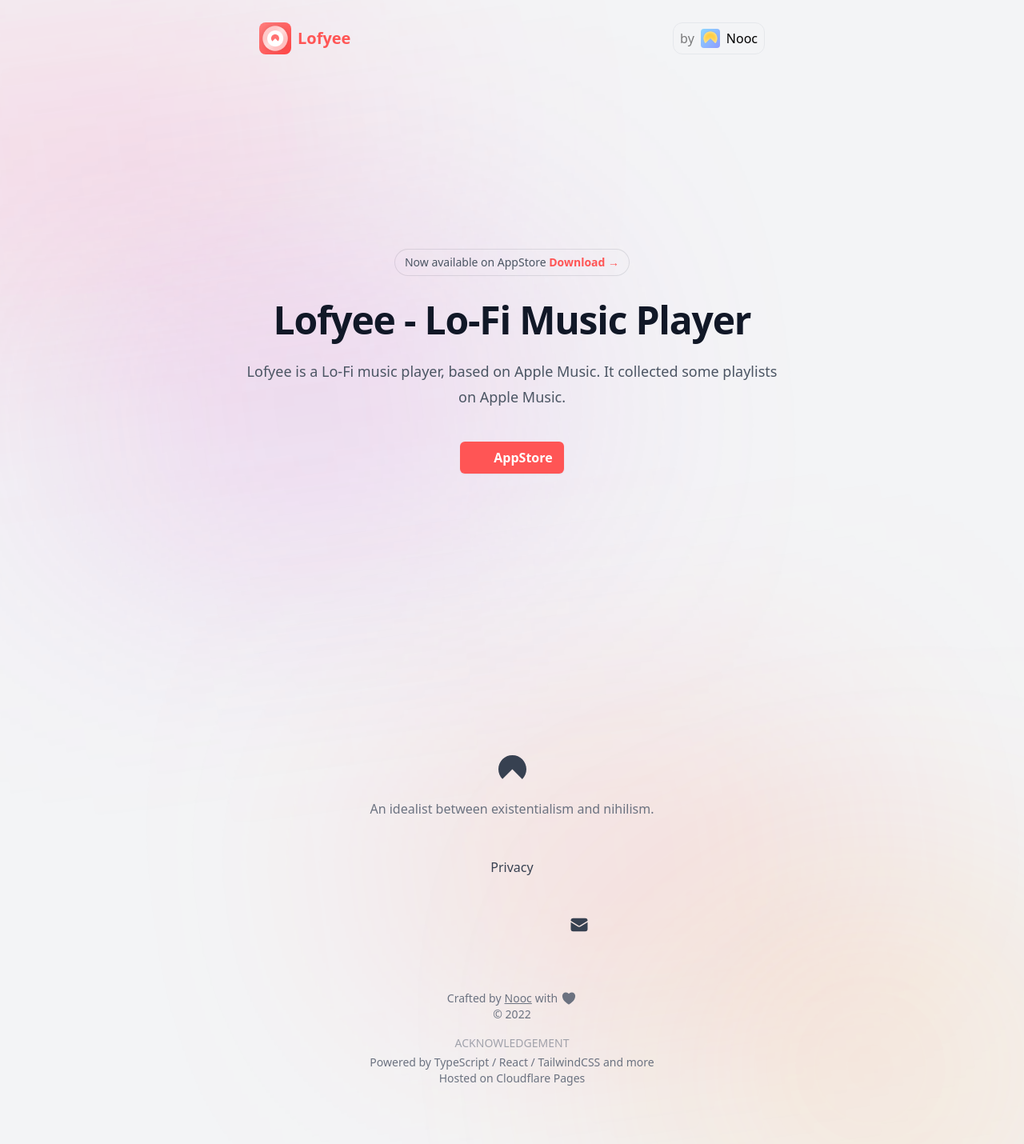
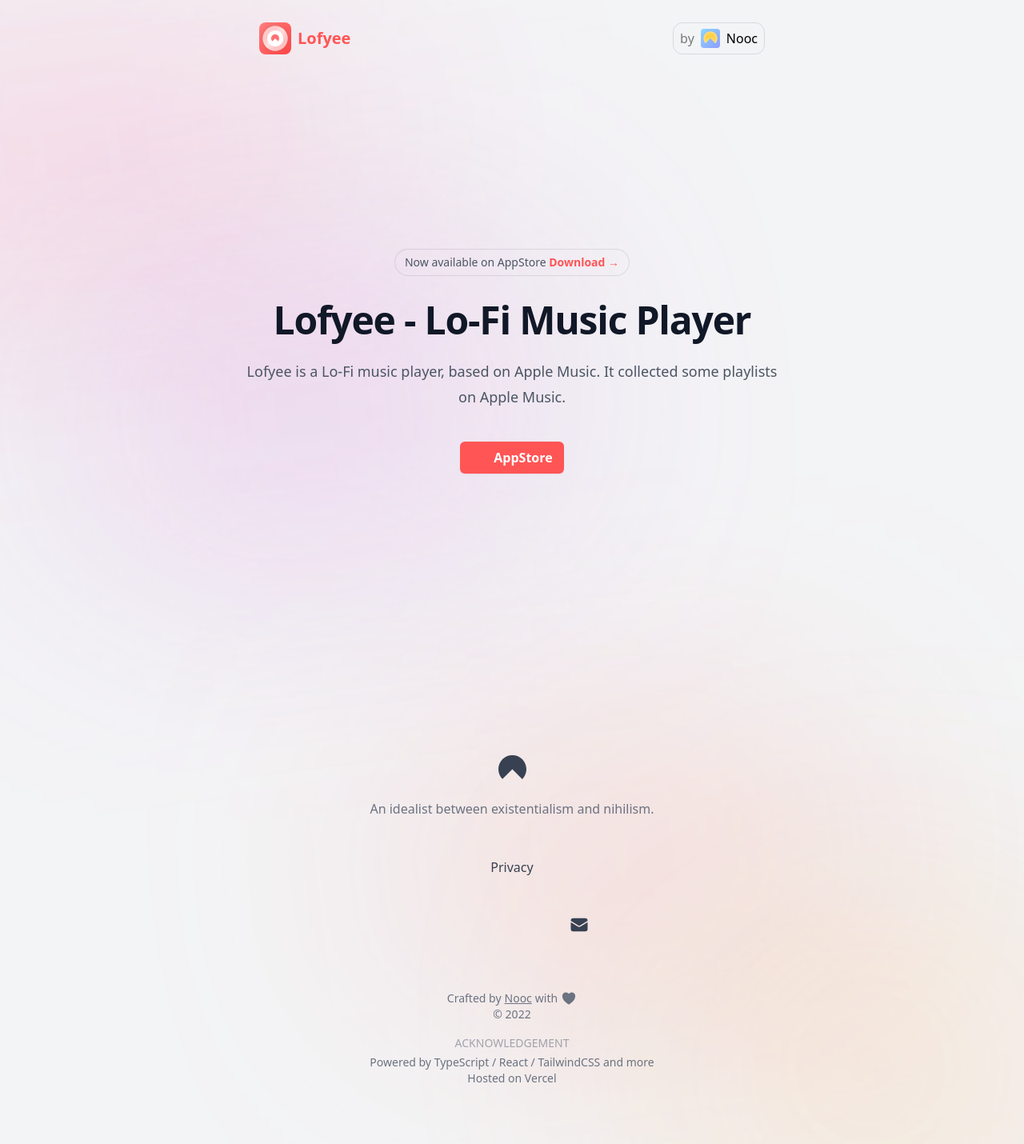
Before and after one commit to noobnooc/lofyee.com, a Next.js app: page / in a window 1280 px wide. Shown: the whole page at 80% size. Built offline with nearby package versions, Linux system fonts and the light colour scheme; some icons are missing.

Commit message:
Update some UI

```diff
--- a/pages/index.tsx
+++ b/pages/index.tsx
@@ -45,7 +45,7 @@
           </div>
           <a
             href="https://nooc.ink"
-            className="flex items-center mx-5 px-2 border rounded-xl dark:border-gray-500"
+            className="flex items-center mx-5 px-2 border border-gray-500/20 rounded-xl dark:border-gray-100/20"
           >
             <span className="opacity-50">by</span>
             <Image
@@ -218,7 +218,7 @@
         <p className="my-1 uppercase opacity-60">Acknowledgement</p>
         Powered by TypeScript / React / TailwindCSS and more
         <br />
-        Hosted on Cloudflare Pages
+        Hosted on Vercel
       </div>
     </footer>
   );
```
